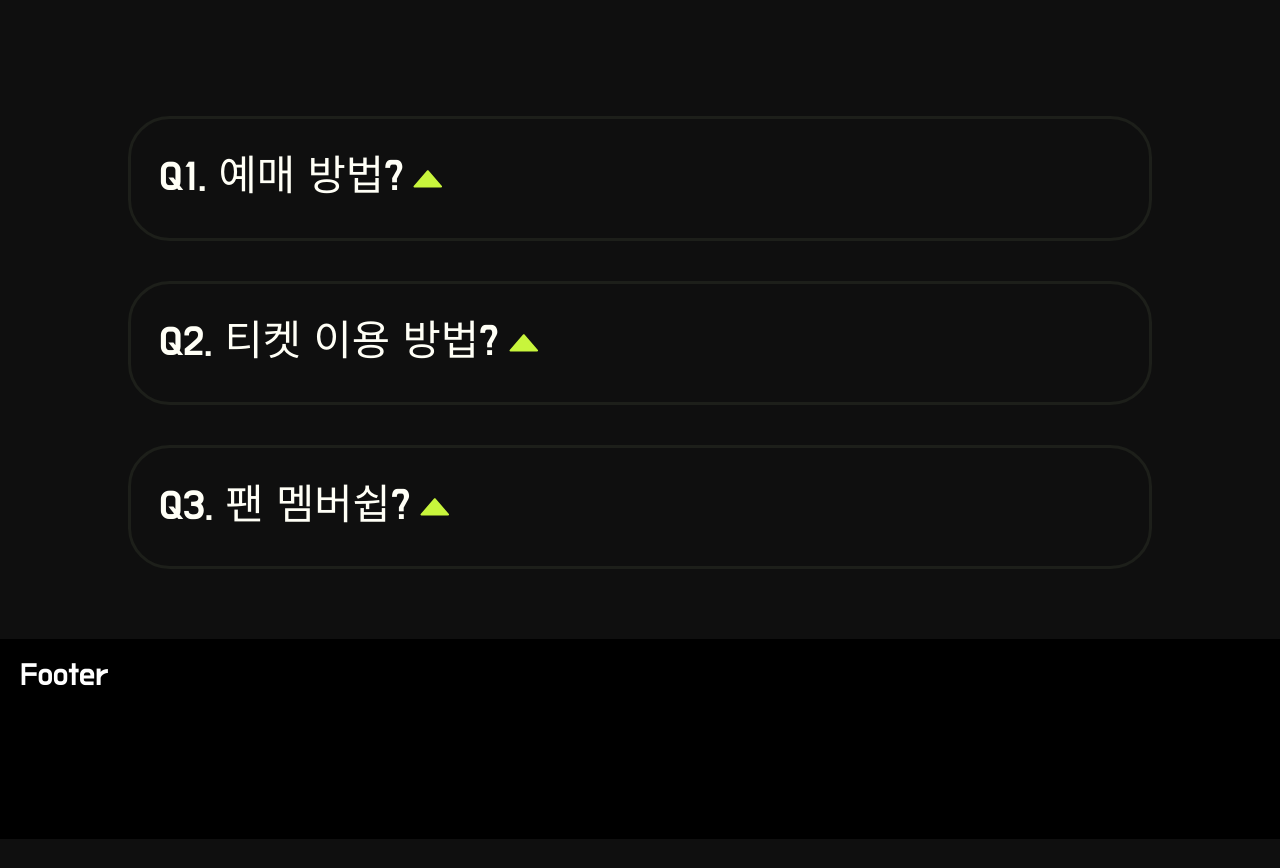
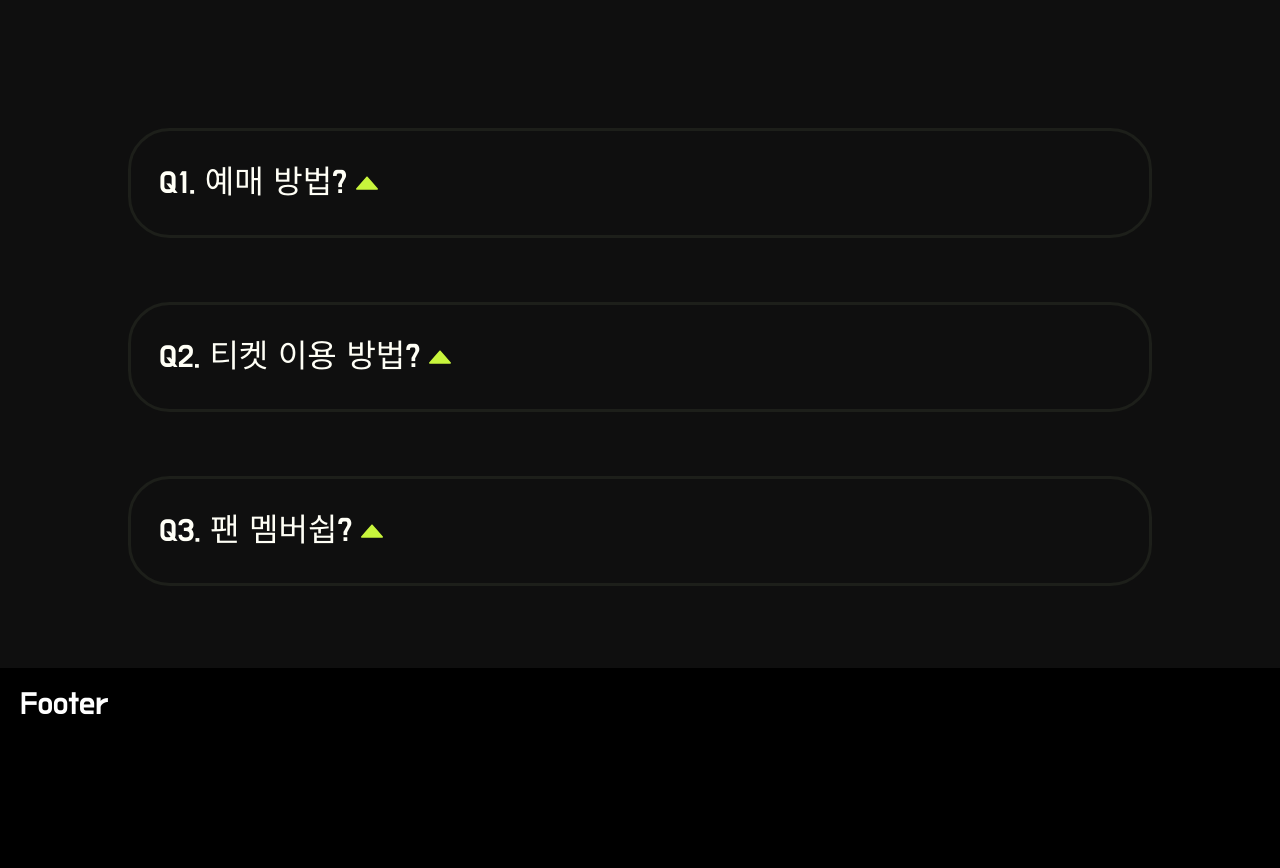
Before and after one commit to teamNFT-likelion/SBT-ticket-client, a React (Create React App) app: page / in a window 1280 px wide. Shown: the part 6076-6944 px from the top of the page. Before the commit the page ends 6915 px from the top, so only its background shows below. Built offline with nearby package versions, Linux system fonts and the light colour scheme; a web font is replaced by a local one.

Commit message:
fix: modified font-size, margin, padding in FAQ after 1110 09:39 merge

```diff
--- a/src/components/articles/CardByToggle.jsx
+++ b/src/components/articles/CardByToggle.jsx
@@ -28,7 +28,7 @@ const ContentsContainer = styled(Column)`
     ${(props) => (props.isOpened ? colors.primary40 : colors.bgFAQ)};
   border-radius: 2.6rem;
   white-space: wrap;
-  margin: 20px;
+  margin: 2rem;
   padding: 28px;
   width: 80vw;
 
@@ -37,21 +37,21 @@ const ContentsContainer = styled(Column)`
   }
 
   ${lg`
-    margin: 2.3rem 4rem;
-    padding: 2.3rem;
-    border-radius: 2.6rem;
+    margin: 1.9rem 4rem;
+    padding: 1.9rem;
+    border-radius: 1.9rem;
   `}
 
   ${sm`
-    margin: 1.9rem 3rem;
-    padding: 1.9rem;
-    border-radius: 2.6rem;
+    margin: 1.7rem 3rem;
+    padding: 1.7rem;
+    border-radius: 1.7rem;
   `}
 `;
 
 const TextContainer = styled(Column)`
   line-height: 150%;
-  font-size: 2rem;
+  font-size: 1.7rem;
   text-align: left;
   align-items: center;
   justify-content: center;
@@ -59,32 +59,32 @@ const TextContainer = styled(Column)`
   overflow: hidden;
 
   ${lg`
-    font-size: 1.5rem;
-    margin-top: 2.3rem;
+    font-size: 1.6rem;
+    margin-top: 1.6remrem;
   `}
 
   ${sm`
-    font-size: 1.2rem;
-    margin-top: 1.9rem;
+    font-size: 1.3rem;
+    margin-top: 1.3rem;
   `}
 `;
 
 const TitleContainer = styled(TextContainer)`
-  font-size: 2.6rem;
+  font-size: 2rem;
   margin-top: 0px;
   flex-direction: row;
 
   ${lg`
-    font-size: 2.3rem;
+    font-size: 1.9rem;
   `}
 
   ${sm`
-    font-size: 1.9rem;
+    font-size: 1.7rem;
   `}
 `;
 
 const ToggleButton = styled(AiOutlineCaretUp)`
-  transition: all 0.3s ease-out;
+  transition: 0.3s;
   transform: ${(props) =>
     props.isOpened && 'rotate(180deg)'};
   color: ${colors.primary80};
```
